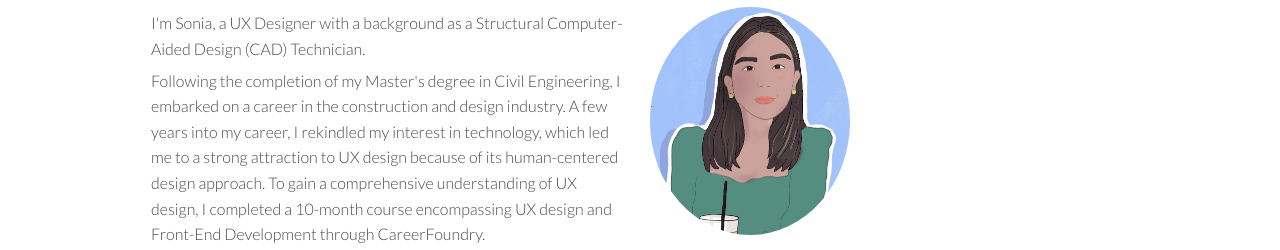
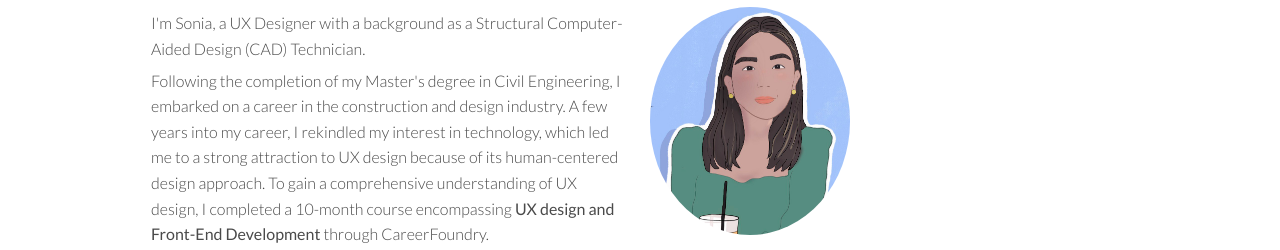
Before and after one commit to SoniaSunwar/sonia-portfolio, a plain HTML site: page about.html in a window 1280 px wide. Shown: the part 193-443 px from the top of the page. Drawn offline with nearby package versions, Linux system fonts and the light colour scheme.

Commit message:
Update about.html

```diff
--- a/about.html
+++ b/about.html
@@ -62,7 +62,9 @@
           I'm Sonia, a UX Designer with a background as a Structural Computer-Aided Design (CAD) Technician.
         </p>
         <p>
-          Following the completion of my Master's degree in Civil Engineering, I embarked on a career in the construction and design industry. A few years into my career, I rekindled my interest in technology, which led me to a strong attraction to UX design because of its human-centered design approach. To gain a comprehensive understanding of UX design, I completed a 10-month course encompassing UX design and Front-End Development through CareerFoundry.
+          Following the completion of my Master's degree in Civil Engineering, I embarked on a career in the construction and design industry.
+          A few years into my career, I rekindled my interest in technology, which led me to a strong attraction to UX design because of its human-centered design approach.
+          To gain a comprehensive understanding of UX design, I completed a 10-month course encompassing <b>UX design and Front-End Development </b> through CareerFoundry.
 </p>
 
 <p>
```
